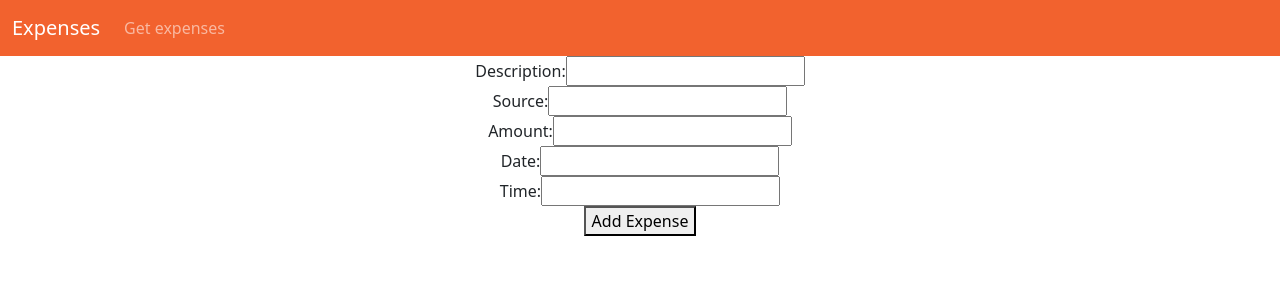
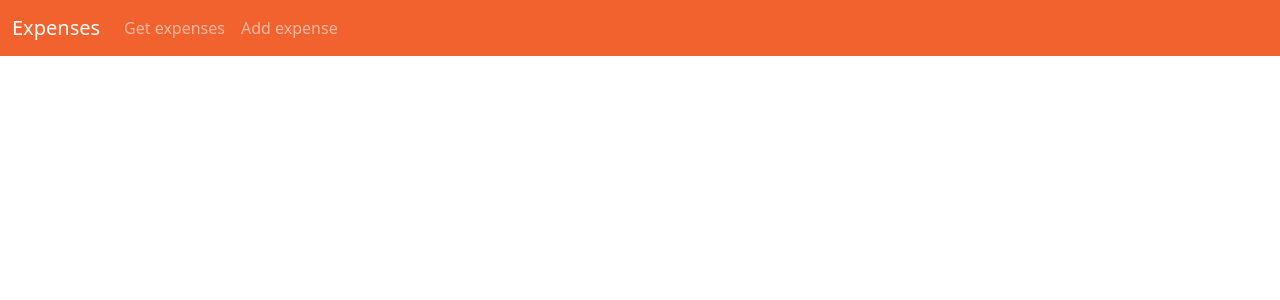
Before and after one commit to PA4KEV/expenses, a React (Create React App) app in the folder frontend/: page / in a window 1280 px wide. Shown: the top 300 px of the page. Built offline with nearby package versions, Linux system fonts and the light colour scheme.

Commit message:
Add link to set expense

```diff
--- a/frontend/src/App.js
+++ b/frontend/src/App.js
@@ -15,10 +15,9 @@ function App() {
       <Router>
         <Navigation/>
 
-        <DataSet />
-
         <Routes>
             <Route exact path='/get_expenses' element={<DataRetrieve />}></Route>
+            <Route exact path='/set_expenses' element={<DataSet />}></Route>
         </Routes>
         </Router>
     </div>
--- a/frontend/src/UI/Navigation.js
+++ b/frontend/src/UI/Navigation.js
@@ -15,6 +15,10 @@ const Navigation = () => {
                         <li className="nav-item">
                             <Link to="/get_expenses" className="nav-link">Get expenses</Link>
                         </li>
+
+                        <li className="nav-item">
+                            <Link to="/set_expenses" className="nav-link">Add expense</Link>
+                        </li>
                     </ul>
 
                 </div>
```
